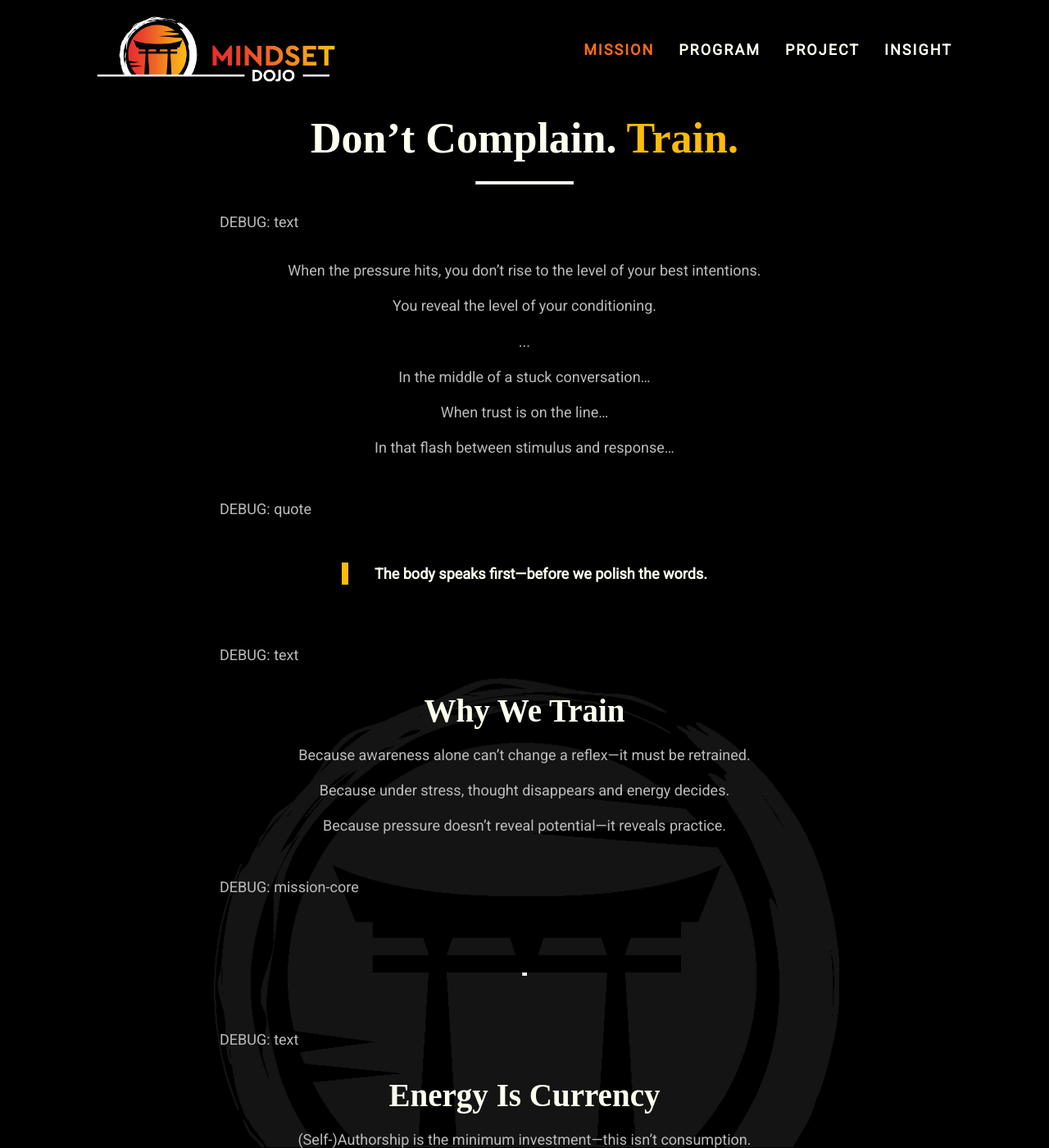
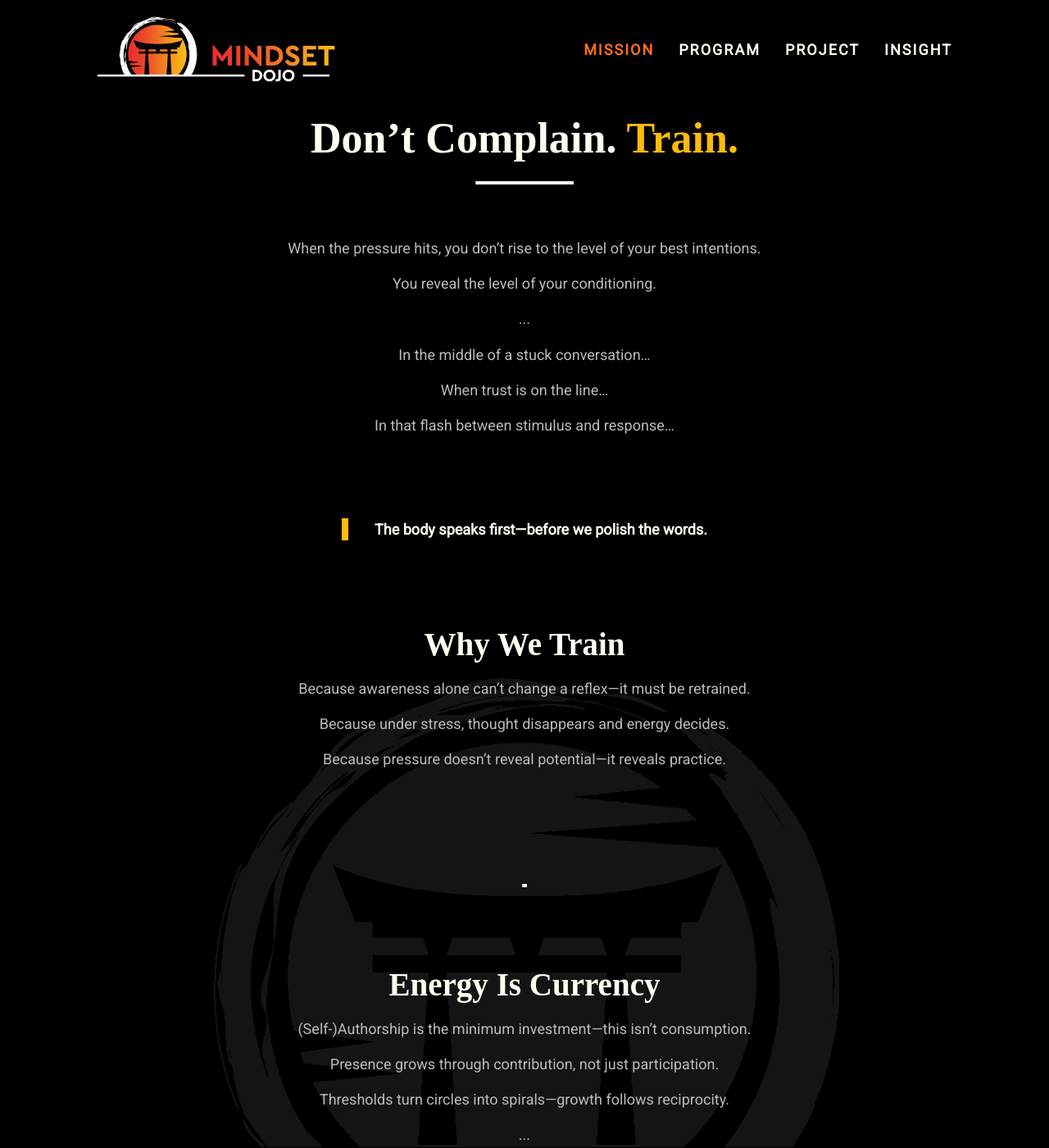
Before and after one commit to mindset-dojo/mindset-dojo.github.io, a Jekyll site: the page built from mission.md, in a window 1280 px wide and 1400 px high. Shown: the whole window at 82% size. Built offline with Jekyll 4.4.1, drawn with Linux system fonts in a browser that asks for light colours; some web fonts are replaced; some of the changed text lies outside the part shown.

Commit message:
fix: DEBUG

```diff
--- a/_includes/sections/_dispatch.html
+++ b/_includes/sections/_dispatch.html
@@ -5,31 +5,24 @@ Each case delegates to a small, focused template for that section type.
 
 {%- case section.type -%}
   {%- when 'mission-core' -%}
-    DEBUG: mission-core
     {% include sections/mission-core.html section=section data=data data_key=data_key %}
 
   {%- when 'text' -%}
-    DEBUG: text
     {% include sections/text.html section=section %}
 
   {%- when 'list' -%}
-    DEBUG: list
     {% include sections/list.html section=section %}
 
   {%- when 'quote' -%}
-    DEBUG: quote
     {% include sections/quote.html section=section %}
 
   {%- when 'designations' -%}
-    DEBUG: designations
     {% include sections/designations.html section=section data=data %}
 
   {%- when 'authors' -%}
-    DEBUG: authors
     {% include sections/authors.html section=section %}
 
   {%- when 'ctas' -%}
-    DEBUG: ctas
     {% include sections/ctas.html section=section %}
 
 {%- endcase -%}
--- a/_includes/sections/mission-core.html
+++ b/_includes/sections/mission-core.html
@@ -1,12 +1,12 @@
 {%- comment -%}
-mission_core:
-  data:
-    mission_rally_suffix_label: <string, optional>
-    mission_statement_bridge:   <array of strings, optional>
+mission-core section renderer.
 
-Pulls canonical mission (rally/statement) from site.data.mission.
+section.data must contain (bridge-only):
+  - mission_rally_suffix_label: <string, optional>
+  - mission_statement_bridge:   <array of strings, optional>
 {%- endcomment -%}
 
 {%- assign D = section.data -%}
 {%- assign mission_source = site.data.mission -%}
+
 {% include mission-core.html mission=mission_source context=D %}
--- a/_layouts/threshold.html
+++ b/_layouts/threshold.html
@@ -10,7 +10,7 @@ Page front matter must include:
 
 YAML shape (example):
   sections:
-    - type: mission_core
+    - type: mission-core
       data:
         mission_rally_suffix_label: ": Root Intention"
         mission_statement_bridge:
```
